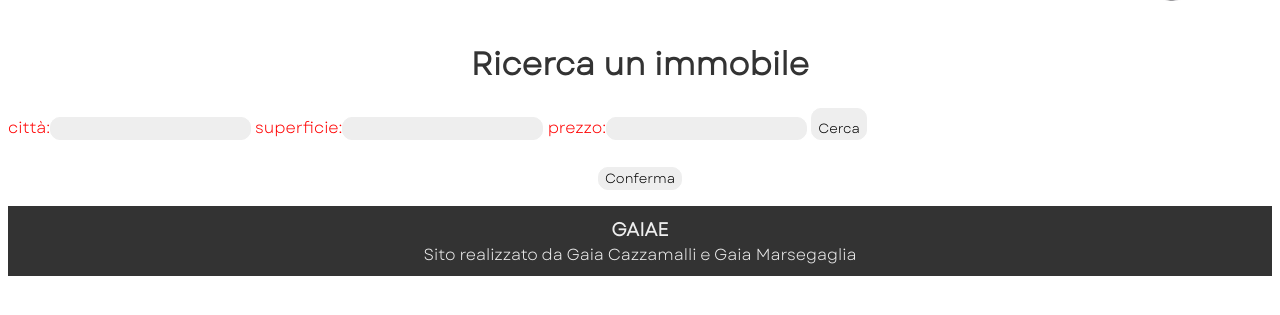
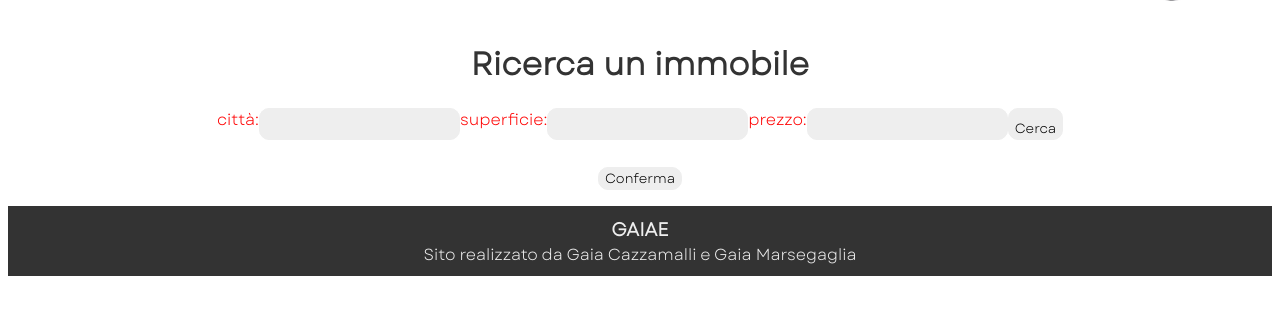
Before and after one commit to gaianour/gaiae2, a PHP site: page /pagine/cerca.php in a window 1280 px wide. Shown: the part 77-392 px from the top of the page. Run offline with PHP 8.4, Linux system fonts and the light colour scheme; the visitor is signed in with stand-in values (Sample User, id 1).

Commit message:
form centrato

```diff
--- a/pagine/cerca.php
+++ b/pagine/cerca.php
@@ -52,10 +52,11 @@
         </div>
 
     </header>
+
         <h1 style="text-align: center; margin-top: 50px">Ricerca un immobile</h1>
 
             <form method="post" action="<?php echo htmlentities($_SERVER['PHP_SELF']); ?>">
-            <div class="barra__ricerca">
+                <div class="barra__ricerca" style="display:flex; justify-content:center">
                     città:<input type="text" name="citta" value="<?php echo isset($_POST['citta']) ? $_POST['citta'] : ''; ?>">
                     superficie:<input class="superficie" type="text" name="superficie" value="<?php echo isset($_POST['superficie']) ? $_POST['superficie'] : ''; ?>">
                     prezzo:<input class="prezzo" type="text" name="prezzo" value="<?php echo isset($_POST['prezzo']) ? $_POST['prezzo'] : ''; ?>">
@@ -64,7 +65,6 @@
 
         </form>
 
-        <p></p>
 
         <form method="post" action="<?php $_SERVER['PHP_SELF'] ?>">
 
```
Lines whose indentation alone changed are shown as unchanged.
